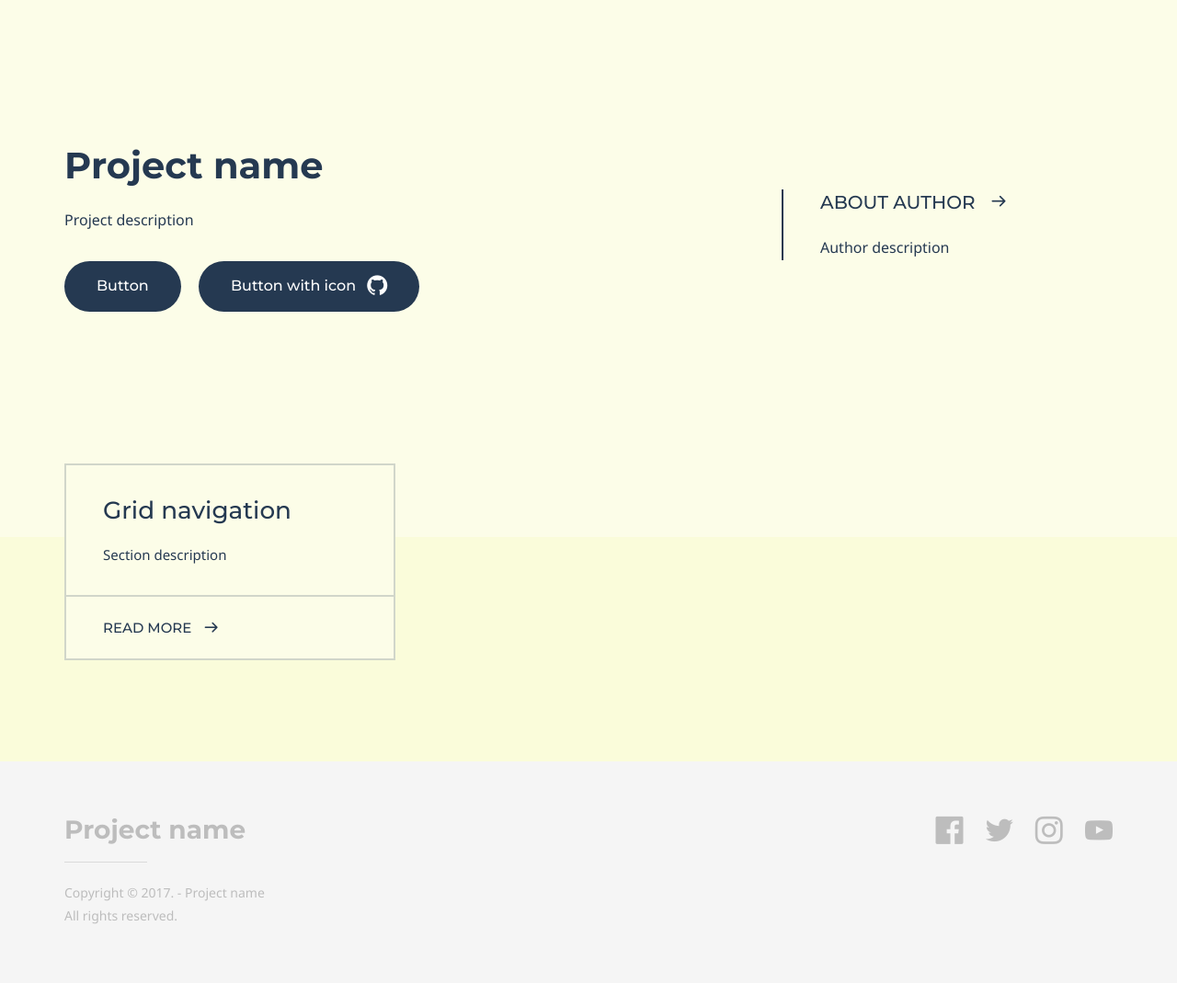
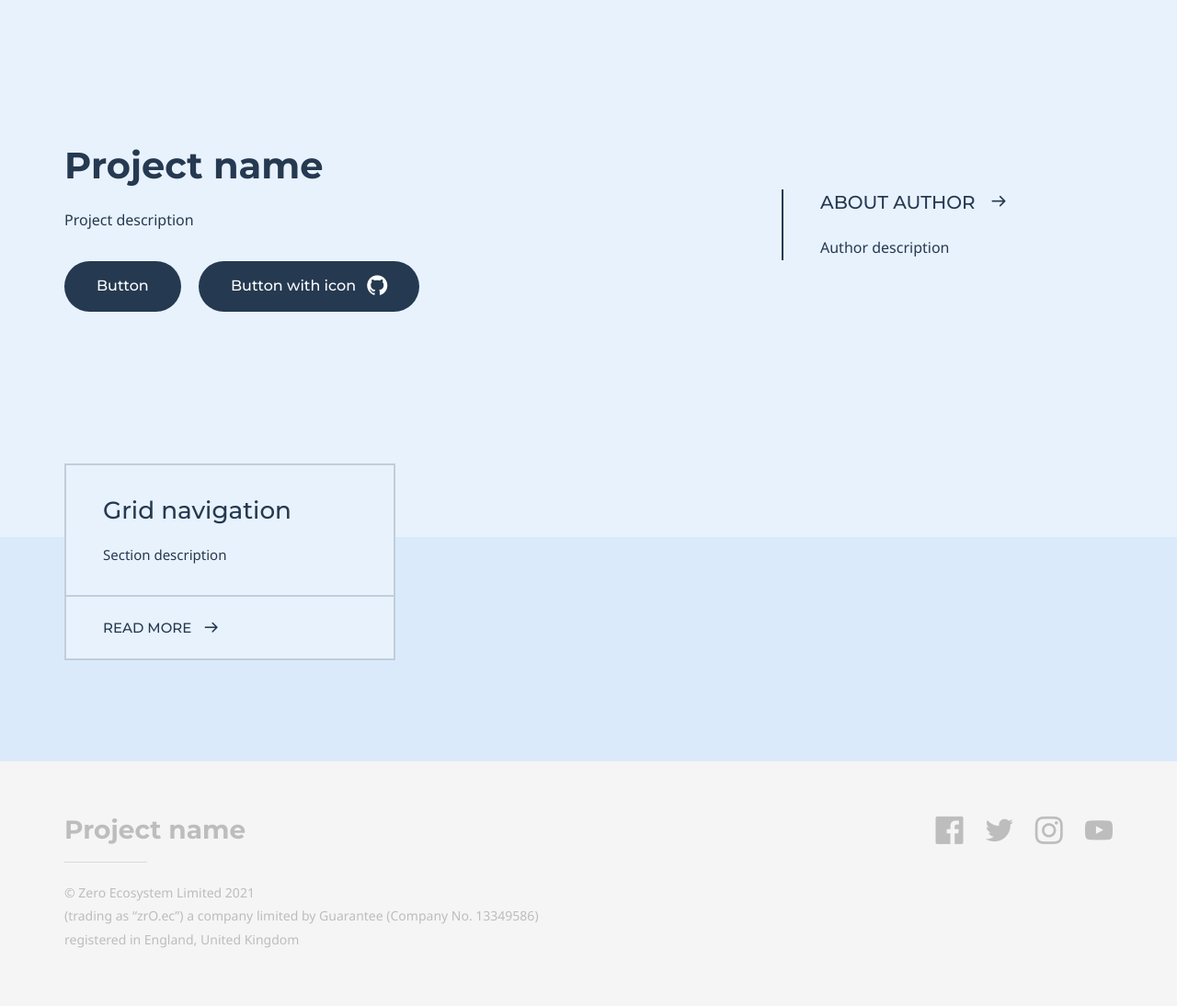
Before and after one commit to 8yrne/zeroecosystem, a Jekyll site: the page built from index.md, in a window 1280 px wide. Shown: the whole page at 92% size. Built offline with Jekyll 4.4.1, drawn with Linux system fonts in a browser that asks for light colours; some web fonts are replaced; before the commit the page ends 1069 px from its top, so only the background shows below that.

Commit message:
Update _config.yml

```diff
--- a/_config.yml
+++ b/_config.yml
@@ -1,7 +1,7 @@
 # Theme settings
 doks:
     baseurl:
-    color_theme: yellow
+    color_theme: themes/yellow
     header:
         logo:
             text: Project name
@@ -18,7 +18,7 @@ doks:
             logo:
                 text: Project name
                 image:
-            copyright: Copyright &copy; 2017. - Project name <br>All rights reserved.
+            copyright: © Zero Ecosystem Limited 2021 <br>(trading as “zrO.ec”) a company limited by Guarantee (Company No. 13349586) registered in England, United Kingdom
         social_list:
             - network_name: facebook
               profile_url: '#'
```
